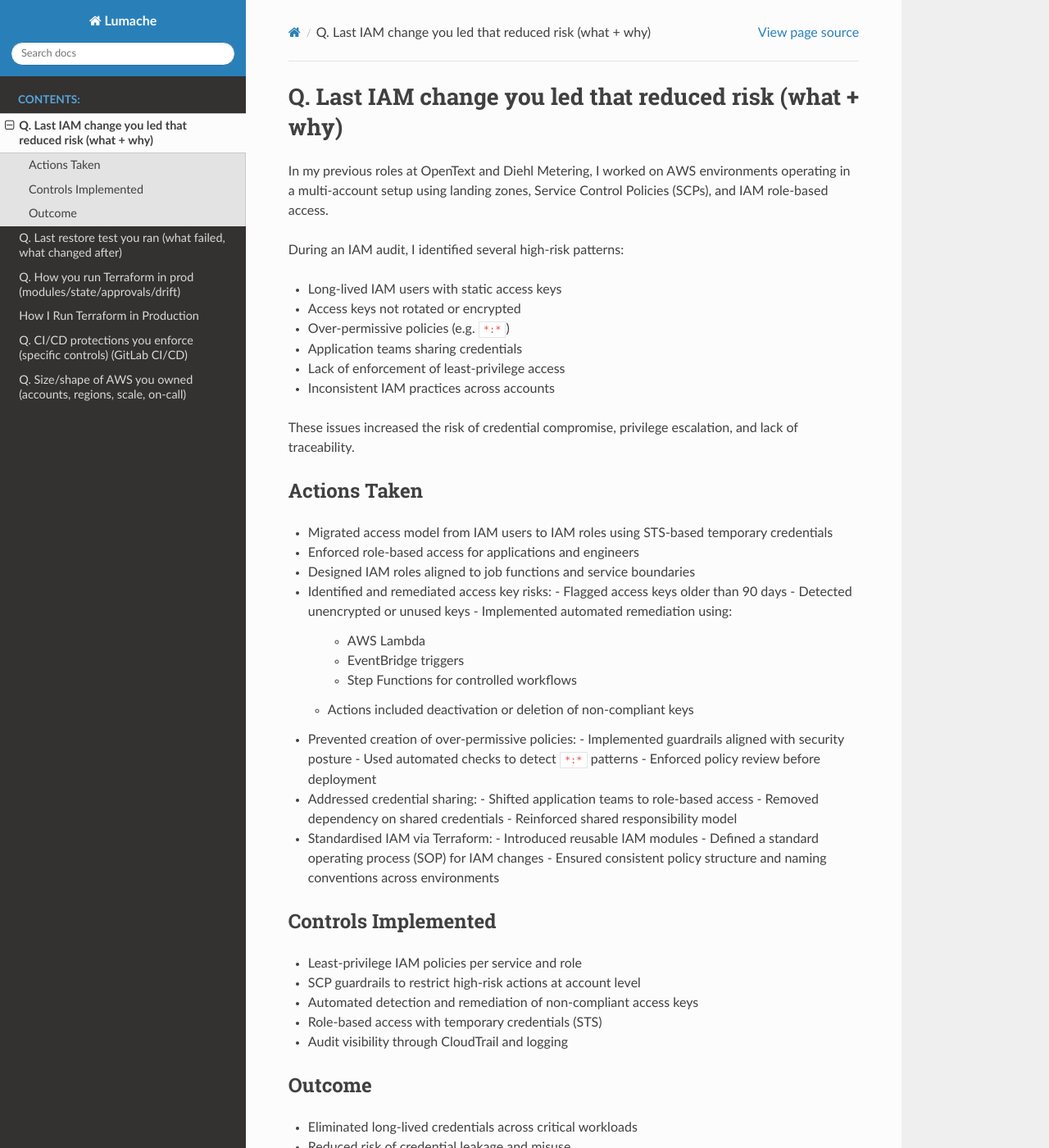
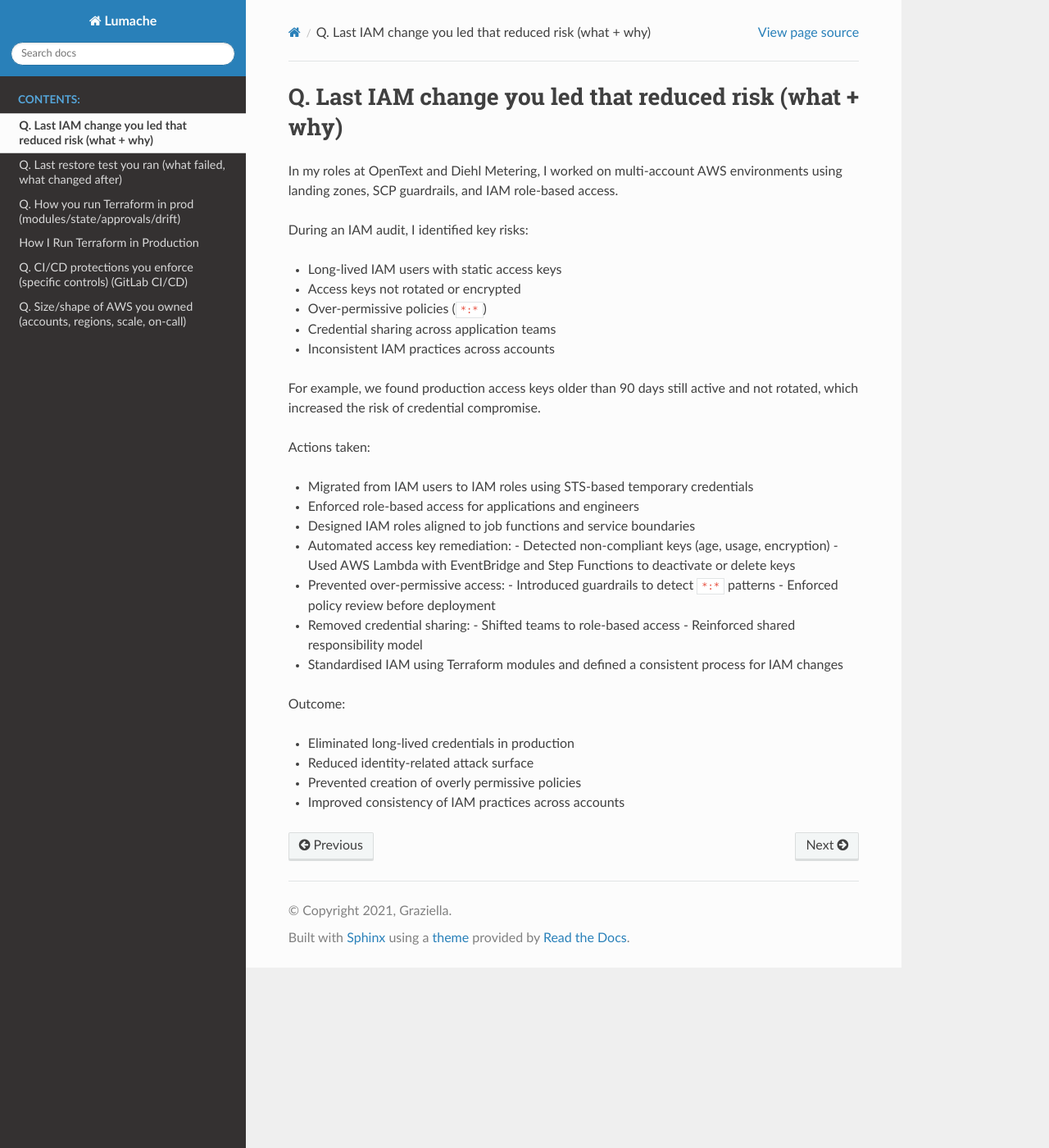
Before and after one commit to Mynkskhr/proj1221, a Sphinx documentation site: the page built from docs/source/iam-risk-reduction.rst, in a window 1280 px wide and 1400 px high. Shown: the whole window at 82% size. Built offline with Sphinx 7.4.7 and the Read the Docs theme 3.1.0, drawn with Linux system fonts in a browser that asks for light colours; some of the changed text lies outside the part shown.

Commit message:
Update iam-risk-reduction.rst

```diff
--- a/docs/source/iam-risk-reduction.rst
+++ b/docs/source/iam-risk-reduction.rst
@@ -1,61 +1,41 @@
 Q. Last IAM change you led that reduced risk (what + why)
 ======================================================
 
-In my previous roles at OpenText and Diehl Metering, I worked on AWS environments operating in a multi-account setup using landing zones, Service Control Policies (SCPs), and IAM role-based access.
+In my roles at OpenText and Diehl Metering, I worked on multi-account AWS environments using landing zones, SCP guardrails, and IAM role-based access.
 
-During an IAM audit, I identified several high-risk patterns:
+During an IAM audit, I identified key risks:
 
 - Long-lived IAM users with static access keys
 - Access keys not rotated or encrypted
-- Over-permissive policies (e.g. ``*:*``)
-- Application teams sharing credentials
-- Lack of enforcement of least-privilege access
+- Over-permissive policies (``*:*``)
+- Credential sharing across application teams
 - Inconsistent IAM practices across accounts
 
-These issues increased the risk of credential compromise, privilege escalation, and lack of traceability.
+For example, we found production access keys older than 90 days still active and not rotated, which increased the risk of credential compromise.
 
-Actions Taken
--------------
-- Migrated access model from IAM users to IAM roles using STS-based temporary credentials
+Actions taken:
+
+- Migrated from IAM users to IAM roles using STS-based temporary credentials
 - Enforced role-based access for applications and engineers
 - Designed IAM roles aligned to job functions and service boundaries
 
-- Identified and remediated access key risks:
-  - Flagged access keys older than 90 days
-  - Detected unencrypted or unused keys
-  - Implemented automated remediation using:
-    - AWS Lambda
-    - EventBridge triggers
-    - Step Functions for controlled workflows
-  - Actions included deactivation or deletion of non-compliant keys
+- Automated access key remediation:
+  - Detected non-compliant keys (age, usage, encryption)
+  - Used AWS Lambda with EventBridge and Step Functions to deactivate or delete keys
 
-- Prevented creation of over-permissive policies:
-  - Implemented guardrails aligned with security posture
-  - Used automated checks to detect ``*:*`` patterns
+- Prevented over-permissive access:
+  - Introduced guardrails to detect ``*:*`` patterns
   - Enforced policy review before deployment
 
-- Addressed credential sharing:
-  - Shifted application teams to role-based access
-  - Removed dependency on shared credentials
+- Removed credential sharing:
+  - Shifted teams to role-based access
   - Reinforced shared responsibility model
 
-- Standardised IAM via Terraform:
-  - Introduced reusable IAM modules
-  - Defined a standard operating process (SOP) for IAM changes
-  - Ensured consistent policy structure and naming conventions across environments
+- Standardised IAM using Terraform modules and defined a consistent process for IAM changes
 
-Controls Implemented
--------------------
-- Least-privilege IAM policies per service and role
-- SCP guardrails to restrict high-risk actions at account level
-- Automated detection and remediation of non-compliant access keys
-- Role-based access with temporary credentials (STS)
-- Audit visibility through CloudTrail and logging
+Outcome:
 
-Outcome
--------
-- Eliminated long-lived credentials across critical workloads
-- Reduced risk of credential leakage and misuse
-- Prevented creation of overly permissive IAM policies
-- Improved consistency of IAM practices across multiple AWS accounts
-- Strengthened overall security posture and audit readiness
+- Eliminated long-lived credentials in production
+- Reduced identity-related attack surface
+- Prevented creation of overly permissive policies
+- Improved consistency of IAM practices across accounts
```
